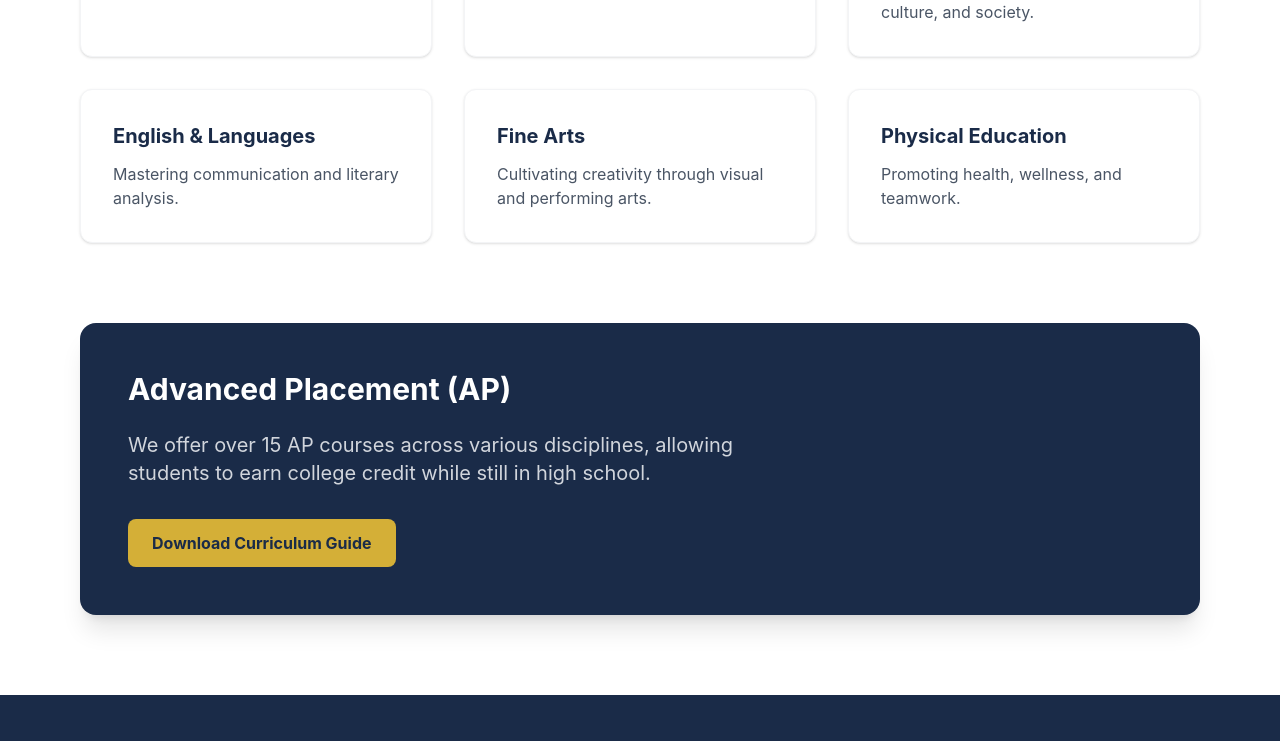
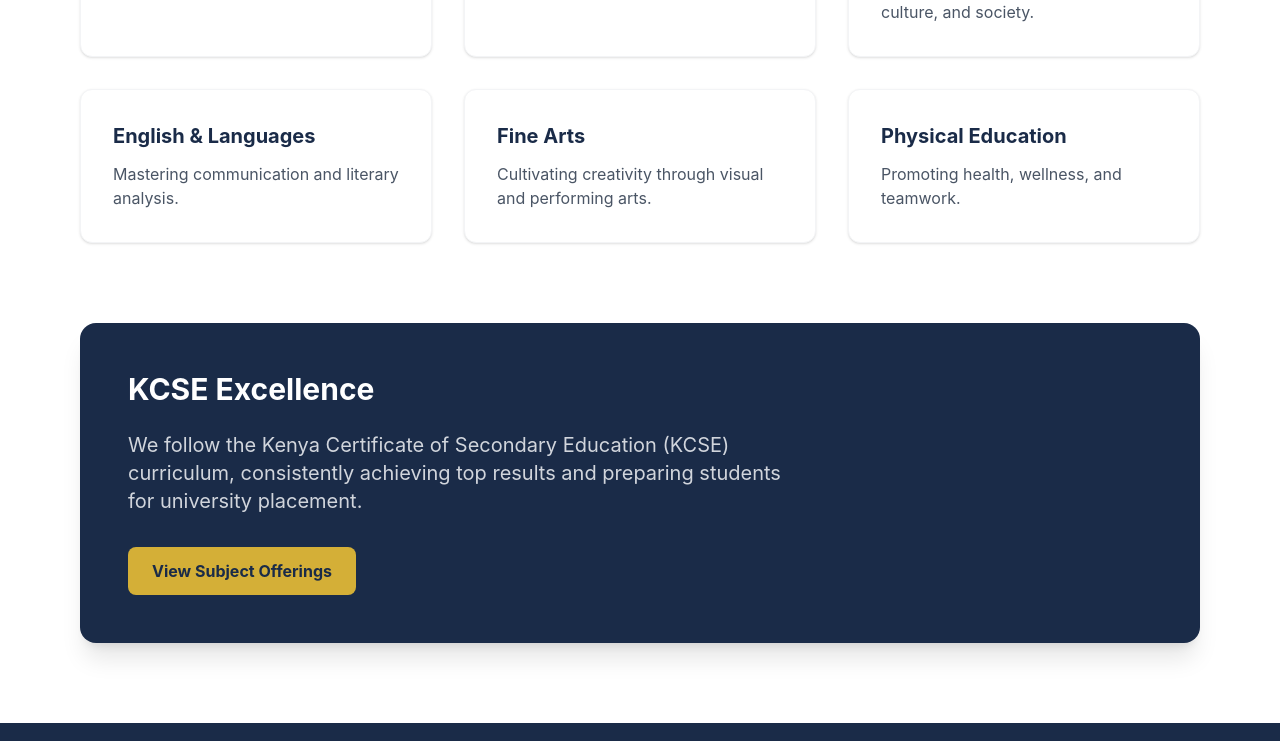
Before and after one commit to puchkiwills-dot/complex-high-school, a React (Vite) app: page /academics in a window 1280 px wide. Shown: the part 515-1256 px from the top of the page. Built offline with nearby package versions, Linux system fonts and the light colour scheme.

Commit message:
Final cleanup of demo data and localized curriculum

```diff
--- a/src/pages/Academics.tsx
+++ b/src/pages/Academics.tsx
@@ -30,13 +30,13 @@ const Academics: React.FC = () => {
       </div>
 
       <div className="mt-20 bg-[#1a2b48] text-white p-12 rounded-2xl shadow-xl">
-        <h2 className="text-3xl font-bold mb-6">Advanced Placement (AP)</h2>
+        <h2 className="text-3xl font-bold mb-6">KCSE Excellence</h2>
         <p className="text-xl text-gray-300 mb-8 max-w-2xl">
-          We offer over 15 AP courses across various disciplines, allowing students to earn
-          college credit while still in high school.
+          We follow the Kenya Certificate of Secondary Education (KCSE) curriculum, consistently
+          achieving top results and preparing students for university placement.
         </p>
         <button className="bg-[#d4af37] text-[#1a2b48] font-bold py-3 px-6 rounded-lg hover:bg-white transition-colors">
-          Download Curriculum Guide
+          View Subject Offerings
         </button>
       </div>
     </div>
--- a/src/pages/StudentLife.tsx
+++ b/src/pages/StudentLife.tsx
@@ -43,16 +43,16 @@ const StudentLife: React.FC = () => {
              </div>
           </div>
           <div className="lg:w-1/2 p-12 lg:p-16 flex flex-col justify-center">
-            <h2 className="text-3xl font-bold text-white mb-6">Home of the Gladiators</h2>
+            <h2 className="text-3xl font-bold text-white mb-6">Home of the Highland Eagles</h2>
             <p className="text-gray-300 text-lg mb-8">
               Our athletics program emphasizes teamwork, discipline, and sportsmanship.
               With state-of-the-art facilities and experienced coaches, our teams
               consistently compete at the highest levels.
             </p>
             <div className="flex flex-wrap gap-4">
-              <span className="bg-[#d4af37]/20 text-[#d4af37] px-4 py-2 rounded-full font-medium border border-[#d4af37]/30">15+ State Titles</span>
+              <span className="bg-[#d4af37]/20 text-[#d4af37] px-4 py-2 rounded-full font-medium border border-[#d4af37]/30">15+ Regional Titles</span>
               <span className="bg-[#d4af37]/20 text-[#d4af37] px-4 py-2 rounded-full font-medium border border-[#d4af37]/30">Elite Facilities</span>
-              <span className="bg-[#d4af37]/20 text-[#d4af37] px-4 py-2 rounded-full font-medium border border-[#d4af37]/30">Scholarship Focus</span>
+              <span className="bg-[#d4af37]/20 text-[#d4af37] px-4 py-2 rounded-full font-medium border border-[#d4af37]/30">Youth Development</span>
             </div>
           </div>
         </div>
```
